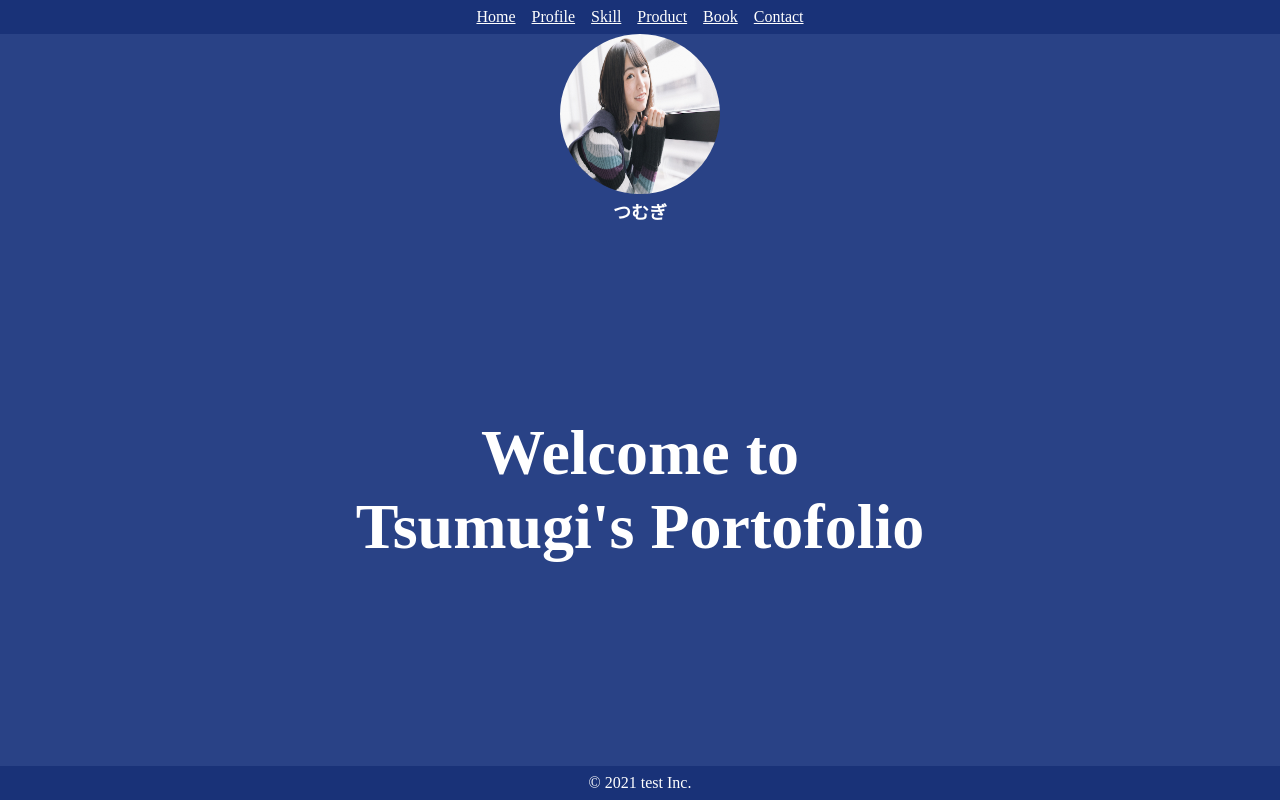
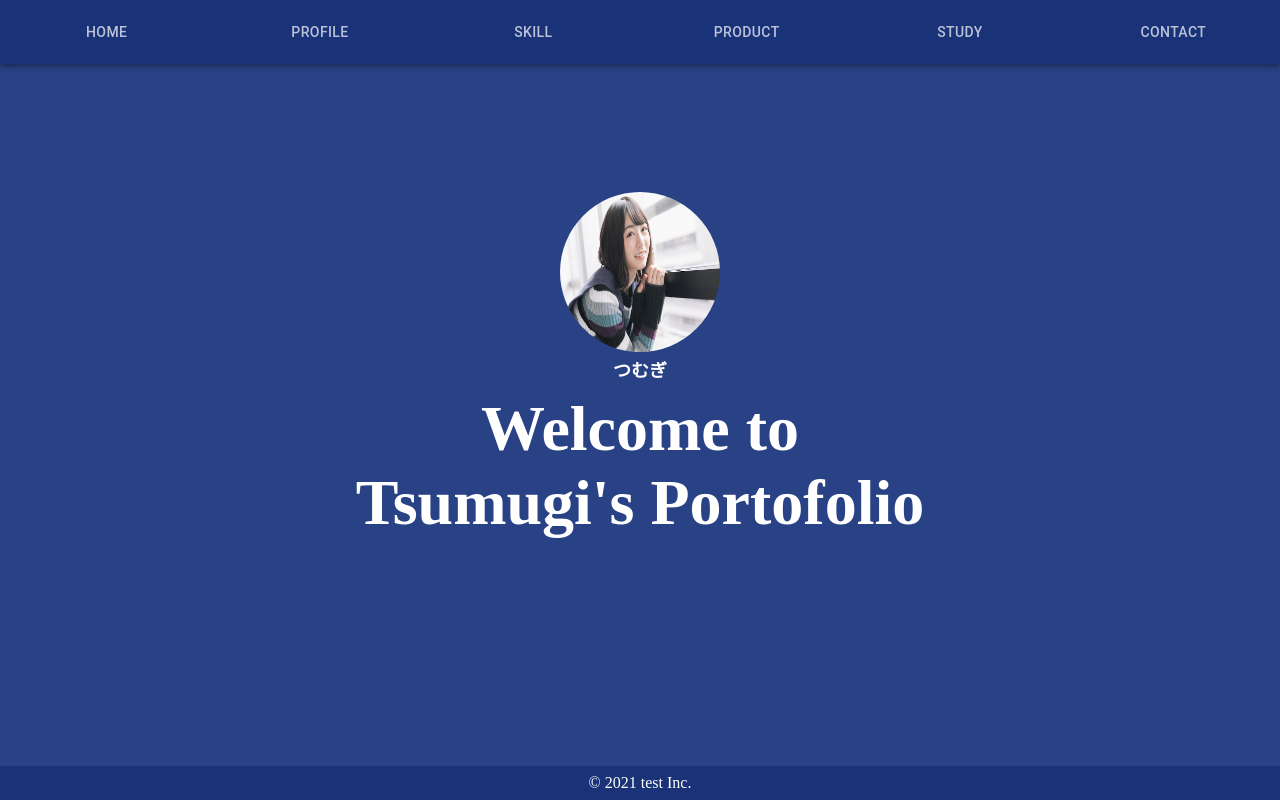
Before and after one commit to it-tsumugi/reactPortfolio, a React (Create React App) app: page / in a window 1280 px wide. Built offline with nearby package versions, Linux system fonts and the light colour scheme.

Commit message:
ブランチを分ける

```diff
--- a/package.json
+++ b/package.json
@@ -4,6 +4,9 @@
   "version": "0.1.0",
   "private": true,
   "dependencies": {
+    "@material-ui/core": "^4.11.4",
+    "@material-ui/icons": "^4.11.2",
+    "@material-ui/styles": "^4.11.4",
     "@testing-library/jest-dom": "^5.11.4",
     "@testing-library/react": "^11.1.0",
     "@testing-library/user-event": "^12.1.10",
--- a/src/App.tsx
+++ b/src/App.tsx
@@ -1,7 +1,15 @@
 import { ComponentRouter } from "./router/ComponentRouter";
+import { StylesProvider } from '@material-ui/styles';
+import {MuiThemeProvider} from '@material-ui/core/styles'
+
+import {theme} from './assets/styles/theme'
 
 export function App (){
   return (
-    <ComponentRouter />
+    <StylesProvider injectFirst>
+      <MuiThemeProvider theme={theme}>
+        <ComponentRouter />
+      </MuiThemeProvider>
+    </StylesProvider>
   );
 };
--- /dev/null
+++ b/src/assets/styles/theme.tsx
@@ -0,0 +1,12 @@
+import {createMuiTheme} from '@material-ui/core/styles'
+
+export const theme = createMuiTheme({
+  palette: {
+    primary: {
+      main: '#ffee58',
+    },
+    secondary: {
+      main: '#63a4ff',
+    },
+  },
+})
--- a/src/components/atoms/layout/Header.tsx
+++ b/src/components/atoms/layout/Header.tsx
@@ -1,39 +1,80 @@
 import styled from "styled-components";
-import {FC} from "react";
+import React,{FC} from "react";
 import { Link } from "react-router-dom";
 
+import { Tab, Tabs, AppBar } from "@material-ui/core";
 
-export const Path = {
-    home: "/",
-    profile: "/profile",
-    skill: "/skill",
-    product: "/product",
-    study: "/book",
-    contact: "/contact",
-  };
+interface headerItemPropsType{
+  id: number;
+  route: string;
+  label: string
+}
+const headerItem: headerItemPropsType[] = [
+  {
+    id: 1,
+    route: "/",
+    label: "HOME",
+  },
+  {
+    id: 2,
+    route: "/profile",
+    label: "PROFILE",
+  },
+  {
+    id: 3,
+    route: "/skill",
+    label: "SKILL",
+  },
+  {
+    id: 4,
+    route: "/product",
+    label: "PRODUCT",
+  },
+  {
+    id: 5,
+    route: "/book",
+    label: "STUDY",
+  },
+  {
+    id: 6,
+    route: "/contact",
+    label: "CONTACT",
+  },
+];
 
 export const Header: FC = () => {
+  const [value, setValue] = React.useState(0);
+  const handleChange = (event: React.ChangeEvent<{}>, newValue: number) => {
+    setValue(newValue);
+  };
   return (
-    <SHeader>
-      <SLink to={Path.home}>Home</SLink>
-      <SLink to={Path.profile}>Profile</SLink>
-      <SLink to={Path.skill}>Skill</SLink>
-      <SLink to={Path.product}>Product</SLink>
-      <SLink to={Path.study}>Book</SLink>
-      <SLink to={Path.contact}>Contact</SLink>
-    </SHeader>
+      <SAppBar position="static" color="inherit">
+        {/*ここがあやしい */}
+        <Tabs
+          value={value}
+          variant="fullWidth"
+          onChange={handleChange}
+          indicatorColor="secondary"
+          centered
+          aria-label="simple tabs example"
+        >
+          {headerItem.map((val) => {
+            return (
+              <Tab
+                label={val.label}
+                value={val.route}
+                key={val.id}
+                component={Link}
+                to={val.route}
+              />
+            );
+          })}
+        </Tabs>
+      </SAppBar>
   );
 };
-
-const SHeader = styled.header`
-    background-color: #193278;
-    width: 100%;
-    color: #fff;
-    text-align: center;
-    padding: 8px 0;
+const SAppBar = styled(AppBar)`
+  background: #193278;
+  color: #fff;
+  padding: 8px 0;
 `;
-
-const SLink = styled(Link)`
-    margin: 0 8px;
-    color: white;
-`;
--- a/src/components/pages/Home.tsx
+++ b/src/components/pages/Home.tsx
@@ -4,20 +4,20 @@ import hinako from "../../assets/images/hinako.jpg";
 export const Home = () => {
   const name = "つむぎ";
   return (
-    <>
-      <SImg height={160} width={160} src = {hinako} alt={name} />
+    <SContainer>
+      <SImg height={160} width={160} src={hinako} alt={name} />
       <SName>{name}</SName>
       <Smessage>
         <div>Welcome to </div>
         <div>Tsumugi's Portofolio</div>
       </Smessage>
-    </>
+    </SContainer>
   );
 };
 
 const Smessage = styled.h1`
     font-size: 64px;
-    margin: 15% auto;
+    margin: 10px auto;
 `;
 
 const SImg = styled.img`
@@ -29,3 +29,7 @@ const SName = styled.p`
     font-weight: bold;
     margin: 0;
 ` ;
+
+const SContainer = styled.div`
+    margin: 10%;
+` ;
```
Also changed, not shown: 3 other files (tests, documents, lock files or other folders).
